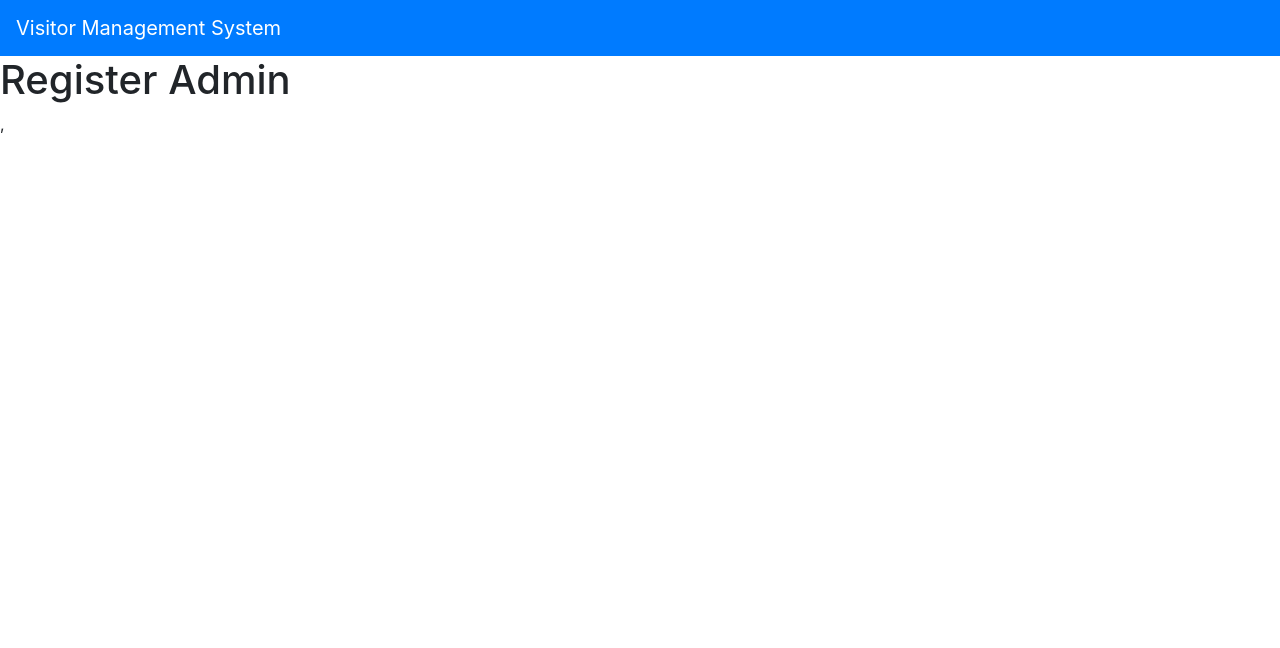
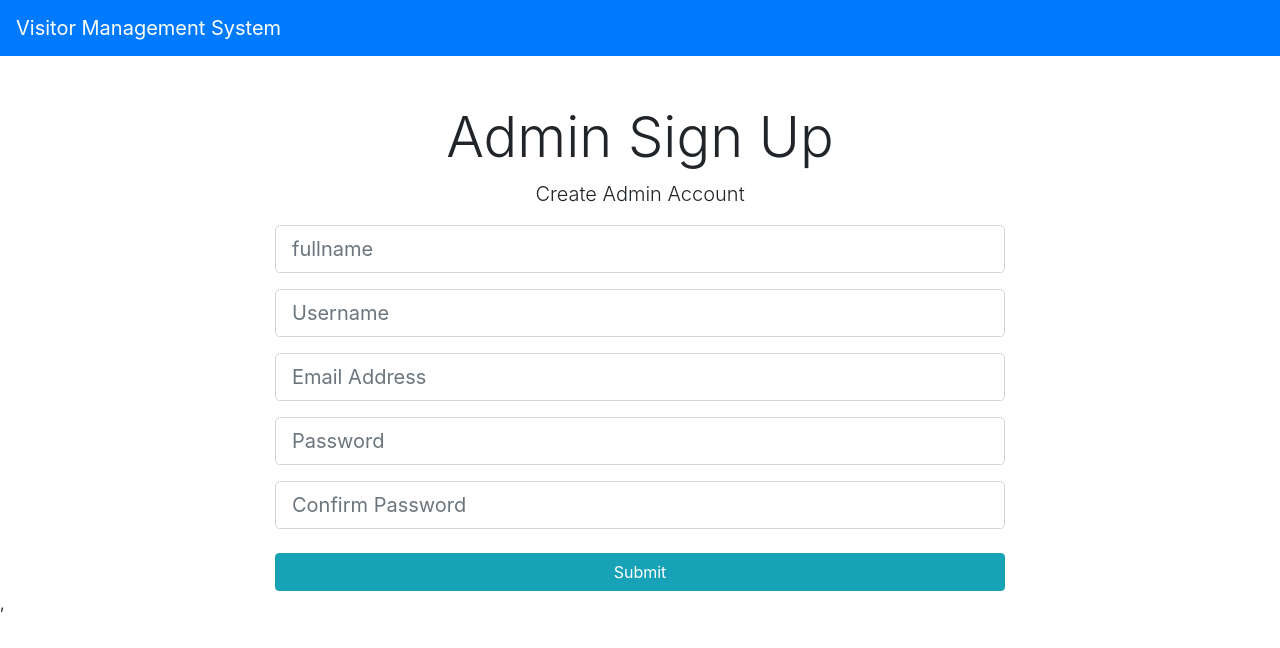
Before and after one commit to smartpro1/visitor-management-system-client, a React (Create React App) app: page /register-admin in a window 1280 px wide. Shown: the top 648 px of the page. Built offline with nearby package versions, Linux system fonts and the light colour scheme.

Commit message:
admin email, username registration bug fixed

```diff
--- a/src/App.js
+++ b/src/App.js
@@ -1,7 +1,7 @@
 import React from "react";
 //import logo from "./logo.svg";
 import "./App.css";
-import { BrowserRouter as Router, Route } from "react-router-dom";
+import { BrowserRouter as Router, Route, Switch } from "react-router-dom";
 import Header from "./components/Layout/Header";
 import Landing from "./components/Layout/Landing";
 import Footer from "./components/Layout/Footer";
@@ -19,6 +19,7 @@ import { logoutAdmin } from "./actions/adminActions";
 import store from "./store";
 import SignoutVisitor from "./components/Admin/SignoutVisitor";
 import MyVisitorsLogs from "./components/Admin/MyVisitorsLogs";
+import SecuredRoute from "./securityUtils/SecuredRoute";
 
 const jwtToken = localStorage.jwtToken;
 if (jwtToken) {
@@ -41,23 +42,40 @@ function App() {
       <Header />
 
       {
-        // public Routes
+        // public Route
       }
       <Route exact path="/" component={Landing} />
-      <Route exact path="/dashboard" component={Dashboard} />
       <Route exact path="/login" component={Login} />
       <Route exact path="/register-admin" component={RegisterAdmin} />
-      <Route
+      {
+        // private Routes
+      }
+      <Switch>
+        <SecuredRoute exact path="/dashboard" component={Dashboard} />
+        <SecuredRoute
           exact
           path="/registered-visitors"
           component={MyRegisteredVisitors}
         />
-      <Route exact path="/visitors-log" component={MyVisitorsLogs} />
-      <Route exact path="/signout-visitor" component={SignoutVisitor} />
-      <Route exact path="/register-visitor" component={RegisterVisitor} />
-      <Route exact path="/forgot-password" component={ForgotPassword} />
+        <SecuredRoute exact path="/visitors-log" component={MyVisitorsLogs} />
+        <SecuredRoute
+          exact
+          path="/signout-visitor"
+          component={SignoutVisitor}
+        />
+        <SecuredRoute
+          exact
+          path="/register-visitor"
+          component={RegisterVisitor}
+        />
+        <SecuredRoute
+          exact
+          path="/forgot-password"
+          component={ForgotPassword}
+        />
         {/* <Route path="/reset" component={ResetPassword} />
          */}
+      </Switch>
     </Router>
   );
 }
--- a/src/actions/adminActions.js
+++ b/src/actions/adminActions.js
@@ -48,7 +48,7 @@ export const registerAdmin = (adminCredentials, history) => async (
   dispatch
 ) => {
   try {
-    axios.post(`/api/v1/admin/register`, adminCredentials);
+    await axios.post(`/api/v1/admin/register`, adminCredentials);
     history.push("/login");
   } catch (err) {
     dispatch({
--- a/src/components/Admin/RegisterAdmin.js
+++ b/src/components/Admin/RegisterAdmin.js
@@ -1,13 +1,173 @@
 import React, { Component } from "react";
+import { connect } from "react-redux";
+import PropTypes from "prop-types";
+import classnames from "classnames";
+import { registerAdmin } from "../../actions/adminActions";
 
 class RegisterAdmin extends Component {
+  constructor() {
+    super();
+
+    this.state = {
+      fullname: "",
+      username: "",
+      email: "",
+      password: "",
+      confirmPassword: "",
+      errors: {},
+    };
+  }
+
+  componentWillReceiveProps = (nextProps) => {
+    if (nextProps.errors) {
+      this.setState({
+        errors: nextProps.errors,
+      });
+    }
+  };
+
+  handleOnSubmit = (event) => {
+    event.preventDefault();
+    const { fullname, username, email, password, confirmPassword } = this.state;
+    const newAdmin = {
+      fullname,
+      username,
+      email,
+      password,
+      confirmPassword,
+    };
+    const { registerAdmin, history } = this.props;
+    registerAdmin(newAdmin, history);
+  };
+
+  handleOnChange = (event) => {
+    this.setState({
+      [event.target.name]: event.target.value,
+    });
+  };
+
   render() {
+    const {
+      fullname,
+      username,
+      email,
+      password,
+      confirmPassword,
+      errors,
+    } = this.state;
+
+    // let errorText = "";
+    // let usernameOrEmailError = "";
+    // if (errors.error) {
+    //   errorText = "border-danger";
+    //   usernameOrEmailError = `${username} or ${email} already exists kindly choose another`;
+    // }
+
     return (
-      <div>
-        <h1>Register Admin</h1>
+      <div className="container mt-5">
+        <div className="row">
+          <div className="col-md-8 m-auto">
+            <h1 className="display-4 text-center">Admin Sign Up</h1>
+            <p className="lead text-center">Create Admin Account</p>
+            <form onSubmit={this.handleOnSubmit}>
+              <div className="form-group">
+                <input
+                  type="text"
+                  className={classnames("form-control form-control-lg", {
+                    "is-invalid": errors.fullname,
+                  })}
+                  placeholder="fullname"
+                  name="fullname"
+                  value={fullname}
+                  onChange={this.handleOnChange}
+                  required
+                />
+                {errors.fullname && (
+                  <div className="invalid-feedback">{errors.fullname}</div>
+                )}
+              </div>
+              <div className="form-group">
+                <input
+                  type="text"
+                  className={classnames(`form-control form-control-lg `, {
+                    "is-invalid": errors.username,
+                  })}
+                  placeholder="Username"
+                  name="username"
+                  value={username}
+                  onChange={this.handleOnChange}
+                  required
+                />
+                {errors.username && (
+                  <div className="invalid-feedback">{errors.username}</div>
+                )}
+              </div>
+
+              <div className="form-group">
+                <input
+                  type="email"
+                  className={classnames(`form-control form-control-lg`, {
+                    "is-invalid": errors.email,
+                  })}
+                  placeholder="Email Address"
+                  name="email"
+                  value={email}
+                  onChange={this.handleOnChange}
+                  required
+                />
+                {errors.email && (
+                  <div className="invalid-feedback">{errors.email}</div>
+                )}
+              </div>
+              <div className="form-group">
+                <input
+                  type="password"
+                  className={classnames("form-control form-control-lg", {
+                    "is-invalid": errors.password,
+                  })}
+                  placeholder="Password"
+                  name="password"
+                  value={password}
+                  onChange={this.handleOnChange}
+                  required
+                />
+                {errors.password && (
+                  <div className="invalid-feedback">{errors.password}</div>
+                )}
+              </div>
+              <div className="form-group">
+                <input
+                  type="password"
+                  className={classnames("form-control form-control-lg", {
+                    "is-invalid": errors.confirmPassword,
+                  })}
+                  placeholder="Confirm Password"
+                  name="confirmPassword"
+                  value={confirmPassword}
+                  onChange={this.handleOnChange}
+                  required
+                />
+                {errors.confirmPassword && (
+                  <div className="invalid-feedback">
+                    {errors.confirmPassword}
+                  </div>
+                )}
+              </div>
+              <input type="submit" className="btn btn-info btn-block mt-4" />
+            </form>
+          </div>
+        </div>
       </div>
     );
   }
 }
 
-export default RegisterAdmin;
+RegisterAdmin.propTypes = {
+  registerAdmin: PropTypes.func.isRequired,
+  errors: PropTypes.object.isRequired,
+};
+
+const mapStateToProps = (state) => ({
+  errors: state.errors,
+});
+export default connect(mapStateToProps, { registerAdmin })(RegisterAdmin);
--- a/src/components/Layout/Sidebar.js
+++ b/src/components/Layout/Sidebar.js
@@ -1,8 +1,15 @@
 import React, { Component } from "react";
 import avatar from "../../assets/images/img2.png";
+import PropTypes from "prop-types";
+import { connect } from "react-redux";
 
 class Sidebar extends Component {
   render() {
+    const { adminCredentials, isValidToken } = this.props.admin;
+    let adminText = "admin";
+    if (isValidToken && adminCredentials) {
+      adminText = this.props.admin.adminCredentials.fullname;
+    }
     return (
       <div>
         <div className="my-4">
@@ -11,8 +18,8 @@ class Sidebar extends Component {
             alt="admin image"
             className="mx-auto d-block rounded-circle img-fluid admin-image"
           />
-          <p className="text-center">
-            <strong>Akeni Promise...</strong>
+          <p className="text-center text-white">
+            <strong>{adminText}</strong>
           </p>
         </div>
         <ul className="dashbord-list-item">
@@ -31,10 +38,26 @@ class Sidebar extends Component {
           <li>
             <a href="/visitors-log">My Visitors Log</a>
           </li>
+          <li>
+            <a href="/registered-visitor">My Visitor</a>
+          </li>
+          <li>
+            <a href="/visitor-log">My Visitor Log</a>
+          </li>
+          <li>
+            <a href="/charts">Chart</a>
+          </li>
         </ul>
       </div>
     );
   }
 }
 
-export default Sidebar;
+Sidebar.propTypes = {
+  admin: PropTypes.object.isRequired,
+};
+const mapStateToProps = (state) => ({
+  admin: state.login,
+});
+
+export default connect(mapStateToProps)(Sidebar);
--- /dev/null
+++ b/src/securityUtils/SecuredRoute.js
@@ -0,0 +1,23 @@
+import React from "react";
+import { Route, Redirect } from "react-router-dom";
+import PropTypes from "prop-types";
+import { connect } from "react-redux";
+
+const SecuredRoute = ({ component: Component, admin, ...otherProps }) => (
+  <Route
+    {...otherProps}
+    render={(props) =>
+      admin.isValidToken ? <Component {...props} /> : <Redirect to="/" />
+    }
+  />
+);
+
+SecuredRoute.propTypes = {
+  admin: PropTypes.object.isRequired,
+};
+
+const mapStateToProps = (state) => ({
+  admin: state.login,
+});
+
+export default connect(mapStateToProps)(SecuredRoute);
```
Lines whose indentation alone changed are shown as unchanged.
